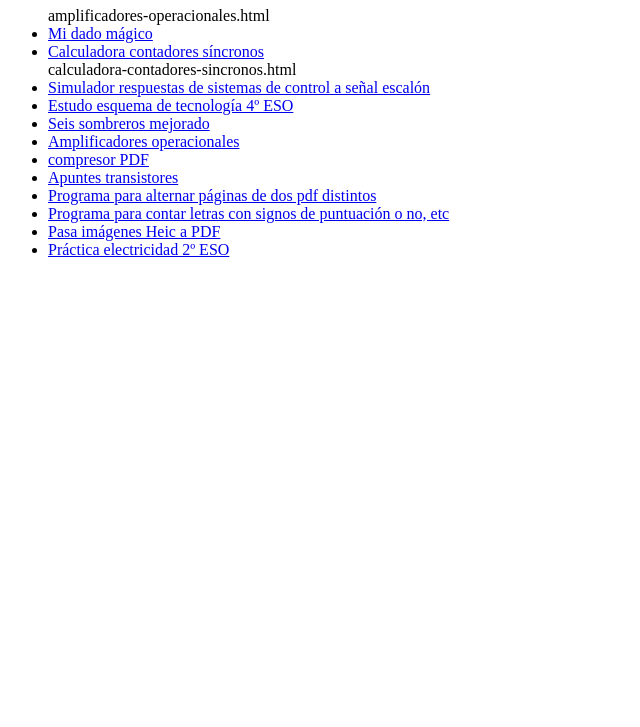
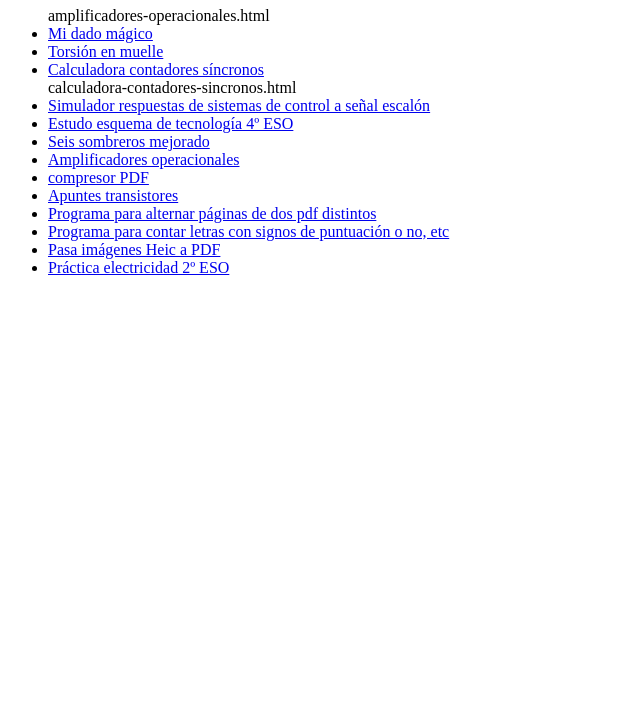
Before and after one commit to PROFEBRENES/aplicacionesprofebrenes, a plain HTML site: page index.html in a window 1280 px wide. Shown: the part 73-800 px from the top of the page, without its empty margins (0-640 px from the left). Drawn offline with Linux system fonts and the light colour scheme.

Commit message:
Fix HTML list item for 'Torsión en muelle'

```diff
--- a/index.html
+++ b/index.html
@@ -10,6 +10,7 @@
 
     amplificadores-operacionales.html
     <li><a href="dado.html">Mi dado mágico</a></li>
+        <li><a href="torsión en muelle.html">Torsión en muelle</a></li>
     <li><a href="calculadora-contadores-sincronos.html">Calculadora contadores síncronos</a></li>
     calculadora-contadores-sincronos.html
    <li><a href="simulador_respuestas_sistemas_de_control.html">Simulador respuestas de sistemas de control a señal escalón</a></li>
```
